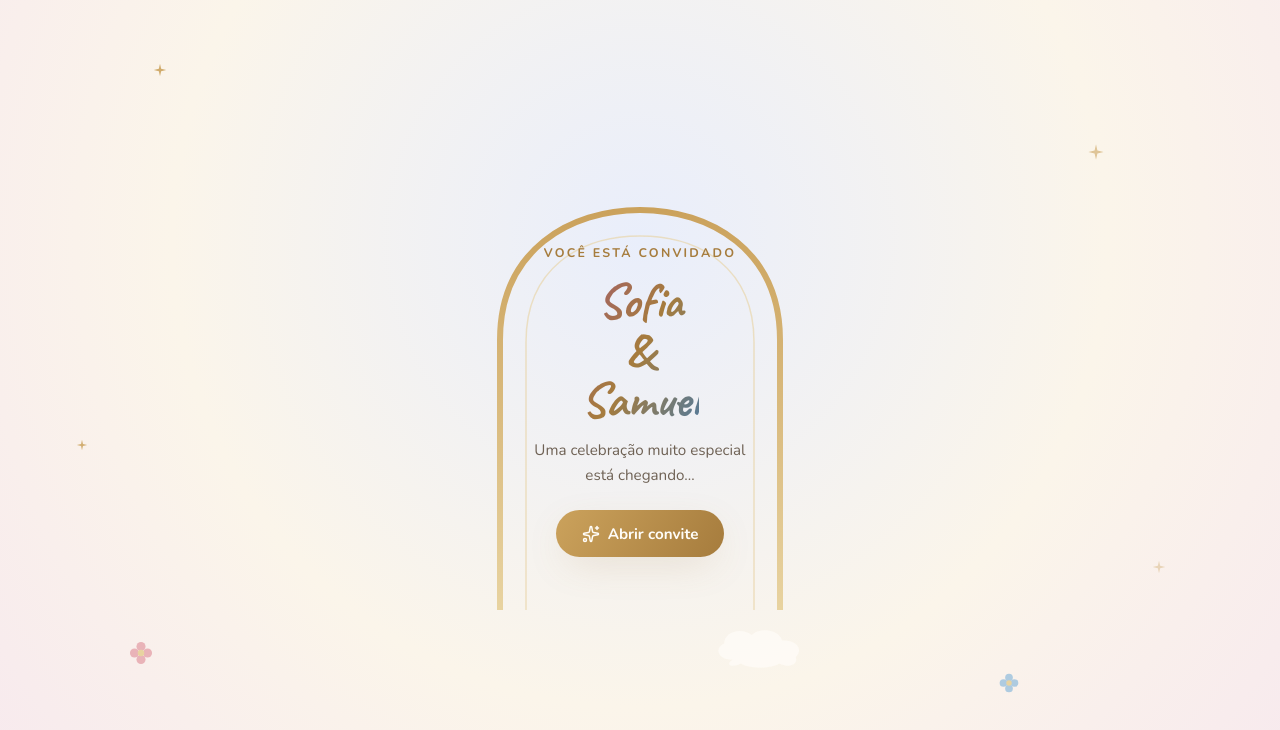
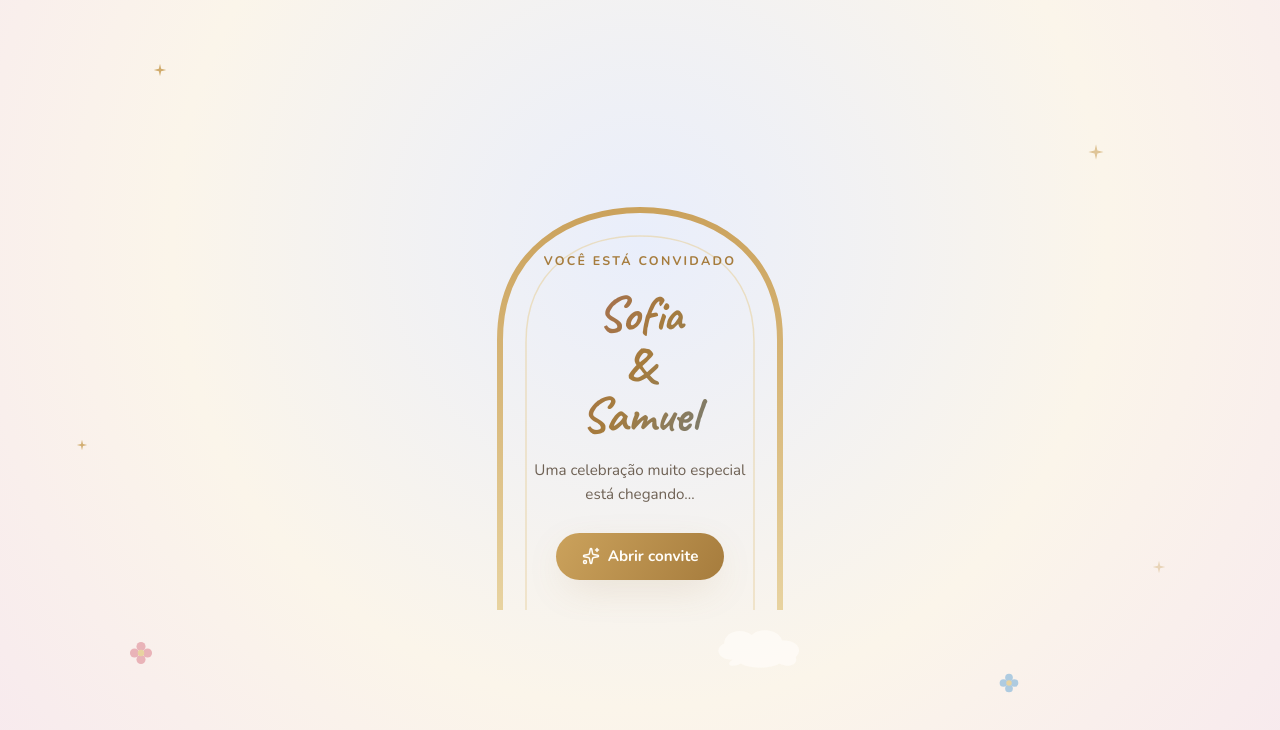
Before and after one commit to MarceloAbreu90/sofia-samuel, a React (Vite) app: page / in a window 1280 px wide. Shown: the top 730 px of the page. Built offline with nearby package versions, Linux system fonts and the light colour scheme.

Commit message:
Ajustes gerais

```diff
--- a/src/components/EventDate/EventDate.tsx
+++ b/src/components/EventDate/EventDate.tsx
@@ -38,7 +38,7 @@ export function EventDate() {
         transition={{ duration: 0.6, delay: 0.15 }}
       >
         <Clock size={50} aria-hidden="true" />
-        <span font-size="5.25rem">às {time}</span>
+        <span style={{ fontSize: '5.25rem' }}>às {time}</span>
       </motion.div>
     </section>
   );
--- a/src/components/OpeningScreen/OpeningScreen.css
+++ b/src/components/OpeningScreen/OpeningScreen.css
@@ -5,7 +5,12 @@
   display: flex;
   align-items: center;
   justify-content: center;
-  background: radial-gradient(circle at 50% 30%, var(--sky-top) 0%, var(--cream) 55%, var(--sky-bottom) 100%);
+  background: radial-gradient(
+    circle at 50% 30%,
+    var(--sky-top) 0%,
+    var(--cream) 55%,
+    var(--sky-bottom) 100%
+  );
   overflow: hidden;
 }
 
@@ -21,18 +26,26 @@
   width: 100%;
   height: auto;
   position: relative;
+  overflow: visible;
 }
 
 .opening-screen__content {
   position: absolute;
   inset: 0;
+
   display: flex;
   flex-direction: column;
   align-items: center;
-  justify-content: center;
+  justify-content: flex-start;
+
   text-align: center;
-  padding: 0 2.2rem;
+
+  /* Desce todo o conteúdo */
+  padding: 3.8rem 0.8rem 0;
+
   gap: 0.85rem;
+
+  overflow: visible;
 }
 
 .opening-screen__eyebrow {
@@ -42,34 +55,67 @@
   text-transform: uppercase;
   color: var(--gold-700);
   font-weight: 700;
+
+  margin: 0 0 0.3rem;
 }
 
 .opening-screen__title {
   font-size: 3.1rem;
+  line-height: 1.02;
+
+  /* Dá mais espaço para a fonte script */
+  width: calc(100% + 20px);
+  margin-left: -10px;
+  margin-right: -10px;
+
+  overflow: visible;
+
   color: var(--ink);
-  background: linear-gradient(120deg, var(--sofia-700) 0%, var(--gold-700) 50%, var(--samuel-700) 100%);
+
+  background: linear-gradient(
+    120deg,
+    var(--sofia-700) 0%,
+    var(--gold-700) 50%,
+    var(--samuel-700) 100%
+  );
+
   -webkit-background-clip: text;
   background-clip: text;
   -webkit-text-fill-color: transparent;
+
   color: var(--gold-700);
 }
 
 .opening-screen__subtitle {
   font-size: 0.95rem;
   color: var(--ink-soft);
-  max-width: 220px;
+  max-width: 230px;
+
+  margin-top: 0.2rem;
 }
 
 .opening-screen__button {
-  margin-top: 0.6rem;
+  margin-top: 0.8rem;
+
   display: inline-flex;
   align-items: center;
+
   gap: 8px;
+
   padding: 0.85rem 1.6rem;
+
   border-radius: 999px;
-  background: linear-gradient(120deg, var(--gold-500), var(--gold-700));
+
+  background: linear-gradient(
+    120deg,
+    var(--gold-500),
+    var(--gold-700)
+  );
+
   color: var(--white-warm);
+
   font-weight: 700;
   font-size: 0.95rem;
+
   box-shadow: var(--shadow-soft);
 }
--- a/src/components/RSVP/RSVP.tsx
+++ b/src/components/RSVP/RSVP.tsx
@@ -18,7 +18,9 @@ export function RSVP() {
         transition={{ duration: 0.7 }}
       >
         <h2 className="rsvp__title">
-          Sua presença tornará esse dia ainda mais especial. <br />
+          Sua presença tornará esse dia ainda mais especial.
+          <br />
+          <br />
           Confirme sua presença para que possamos receber você com todo carinho!
         </h2>
 
```
